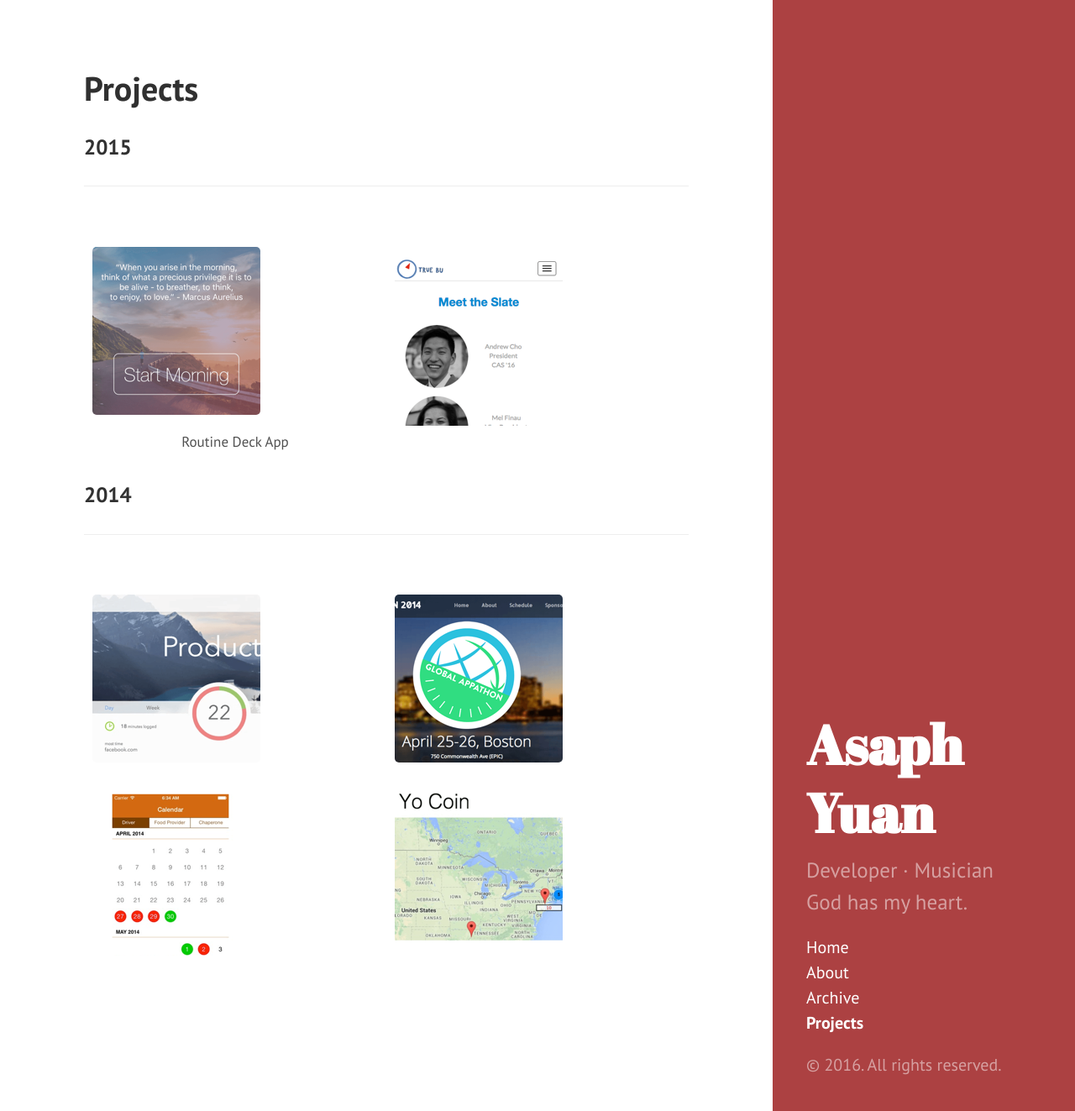
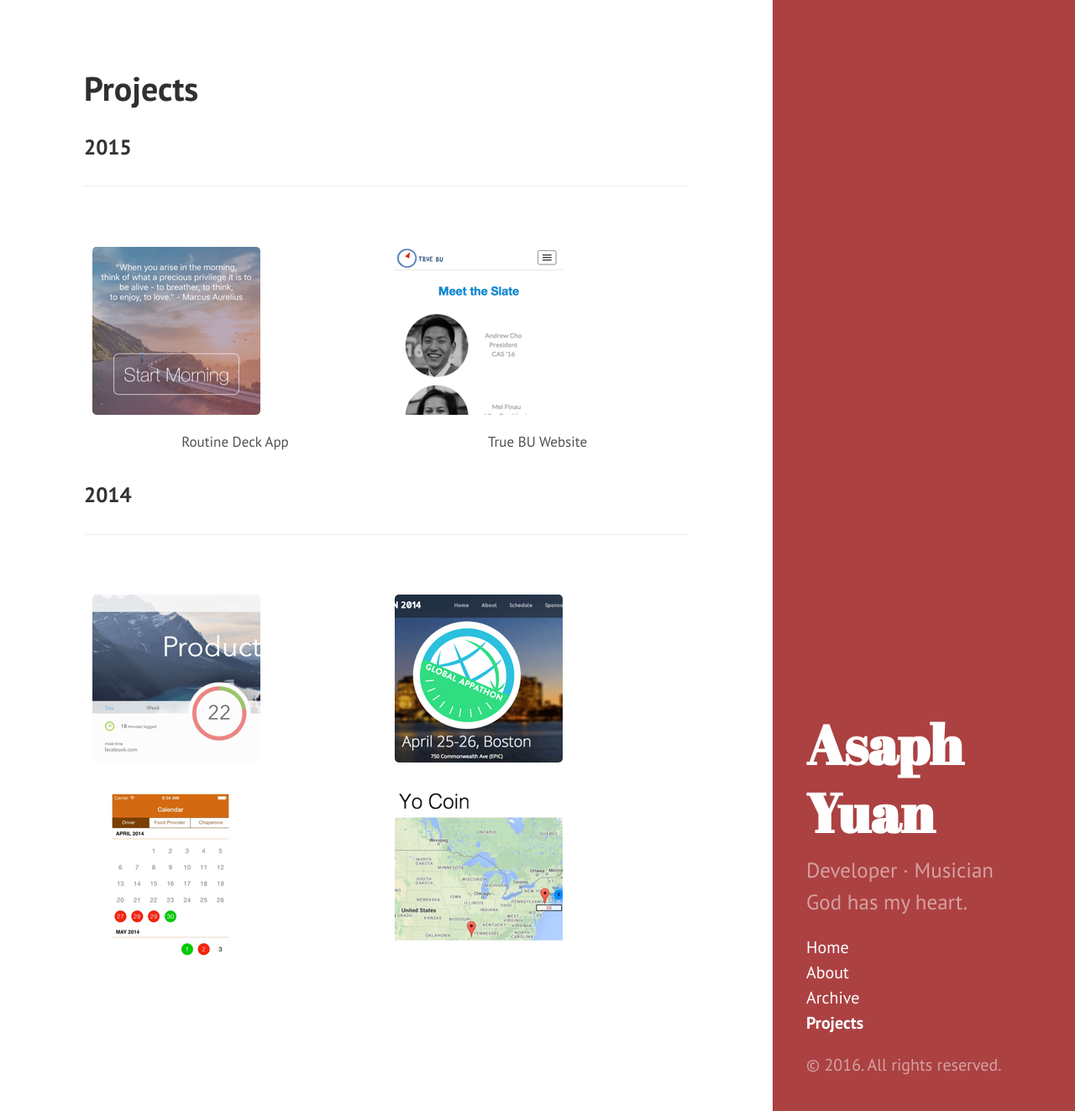
Before and after one commit to asaphy/asaphy.github.io, a Jekyll site: the page built from projects.md, in a window 1280 px wide and 1323 px high. Shown: the whole window at 84% size. Built offline with Jekyll 4.4.1, drawn with Linux system fonts in a browser that asks for light colours.

Commit message:
adding labels

```diff
--- a/projects.md
+++ b/projects.md
@@ -8,7 +8,7 @@ title: Projects
 
 |               |               |
 |:-------------:|:-------------:|
-|[![Routines iOS App](/images/routines.png)](https://itunes.apple.com/us/app/routine-deck/id1070839358?ls=1&mt=8){:target="_blank"} Routine Deck App|[![True BU Website](/images/truebu.png)](http://truebu2015.org/){:target="_blank"}|
+|[![Routines iOS App](/images/routines.png)](https://itunes.apple.com/us/app/routine-deck/id1070839358?ls=1&mt=8){:target="_blank"} Routine Deck App|[![True BU Website](/images/truebu.png)](http://truebu2015.org/){:target="_blank"} True BU Website|
 
 
 ###2014
```
